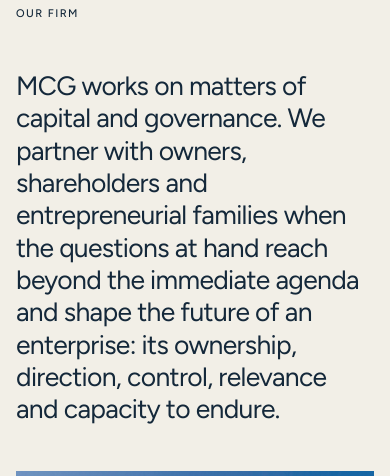
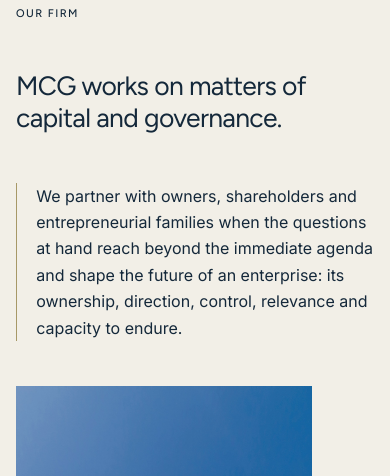
Before and after one commit to miheenko-i/mcg, a Next.js app: page / in a window 390 px wide. Shown: the part 770-1246 px from the top of the page. Built offline with nearby package versions, Linux system fonts and the light colour scheme.

Commit message:
Refine Our Firm editorial layout

```diff
--- a/app/globals.css
+++ b/app/globals.css
@@ -135,13 +135,14 @@
 .firm-story__copy { align-self: stretch; display: flex; flex-direction: column; justify-content: center; }
 .firm-story__paragraphs { display: grid; grid-template-columns: repeat(2, minmax(0, 1fr)); gap: clamp(2rem, 3.5vw, 4rem); }
 .firm-story__paragraphs p { max-width: 34rem; margin: 0; font-size: clamp(1rem, 1.1vw, 1.16rem); line-height: 1.68; }
-.firm-story--1 { grid-template-columns: minmax(0, 1.32fr) minmax(15rem, 0.42fr); min-height: 43rem; background: var(--paper); color: var(--navy); }
-.firm-story--1 .firm-story__media { grid-column: 2; width: min(100%, 24rem); height: min(46vh, 31rem); justify-self: end; }
-.firm-story--1 .firm-story__copy { grid-row: 1; grid-column: 1; }
-.firm-story--1 .eyebrow { margin-bottom: clamp(4rem, 7vw, 7.5rem); }
+.firm-story--1 { grid-template-columns: minmax(15rem, 0.5fr) minmax(0, 1.5fr); min-height: 46rem; background: var(--paper); color: var(--navy); }
+.firm-story--1 .firm-story__media { grid-column: 1; width: min(100%, 25rem); aspect-ratio: 9 / 16; height: auto; justify-self: start; }
+.firm-story--1 .firm-story__copy { grid-row: 1; grid-column: 2; }
+.firm-story--1 .eyebrow { margin-bottom: clamp(4rem, 6vw, 6.5rem); }
 .firm-story--1 .firm-story__media img { filter: saturate(0.72) contrast(1.04); }
-.firm-story--1 .firm-story__paragraphs { grid-template-columns: minmax(0, 1fr); }
-.firm-story--1 .firm-story__paragraphs p { max-width: 26em; font-family: 'Figtree', 'Helvetica Neue', Arial, sans-serif; font-size: clamp(1.65rem, 2.35vw, 2.7rem); letter-spacing: -0.025em; line-height: 1.2; }
+.firm-story--1 .firm-story__paragraphs { grid-template-columns: minmax(0, 1fr); gap: clamp(3rem, 5vw, 5.5rem); }
+.firm-story--1 .firm-story__paragraphs p:first-child { max-width: 19em; font-family: 'Figtree', 'Helvetica Neue', Arial, sans-serif; font-size: clamp(1.7rem, 2.25vw, 2.6rem); letter-spacing: -0.025em; line-height: 1.2; }
+.firm-story--1 .firm-story__paragraphs p:last-child { max-width: 35rem; margin-left: auto; padding-left: 1.7rem; border-left: 1px solid var(--gold); font-size: clamp(1rem, 1.08vw, 1.15rem); line-height: 1.72; }
 .firm-story--2 { grid-template-columns: minmax(20rem, 1.08fr) minmax(20rem, 0.72fr); min-height: 50rem; background: var(--navy); color: var(--white); }
 .firm-story--2 .firm-story__media { width: 100%; height: min(67vh, 44rem); justify-self: start; }
 .firm-story--2 .firm-story__copy { grid-column: 2; }
@@ -273,6 +274,7 @@
   .firm-story__copy, .firm-story--1 .firm-story__copy, .firm-story--2 .firm-story__copy { grid-row: auto; grid-column: auto; }
   .firm-story--1 .firm-story__copy { order: -1; }
   .firm-story--1 .eyebrow { margin-bottom: 3rem; }
+  .firm-story--1 .firm-story__paragraphs p:last-child { margin-left: 0; }
   .firm-story--2 .firm-story__paragraphs, .firm-story--3 .firm-story__paragraphs { grid-template-columns: 1fr; }
   .firm-story--2 .firm-story__paragraphs p:last-child { margin-left: 0; }
   .value-grid { grid-template-columns: 1fr; }
@@ -298,12 +300,13 @@
   .hero-bottom { margin-top: 2.2rem; }
   .hero-bottom p { max-width: 22rem; font-size: 0.94rem; line-height: 1.55; }
   .firm-story, .firm-story--2, .firm-story--3 { gap: 2.8rem; padding: 5.5rem 1rem; }
-  .firm-story--1 .firm-story__media { height: min(112vw, 34rem); }
+  .firm-story--1 .firm-story__media { width: min(76vw, 23rem); height: auto; min-height: 0; }
   .firm-story--2 .firm-story__media { height: min(76vw, 30rem); }
   .firm-story--3 .firm-story__media { height: min(62vw, 25rem); min-height: 17rem; }
   .firm-story__paragraphs { gap: 1.6rem; }
   .firm-story__paragraphs p { font-size: 1rem; line-height: 1.65; }
-  .firm-story--1 .firm-story__paragraphs p { font-size: clamp(1.55rem, 6.8vw, 2.25rem); line-height: 1.22; }
+  .firm-story--1 .firm-story__paragraphs p:first-child { font-size: clamp(1.55rem, 6.8vw, 2.25rem); line-height: 1.22; }
+  .firm-story--1 .firm-story__paragraphs p:last-child { padding-left: 1.2rem; font-size: 1rem; line-height: 1.65; }
   .firm-story--2 .firm-story__paragraphs p:first-child, .firm-story--3 .firm-story__paragraphs p:first-child { font-size: 1.32rem; line-height: 1.46; }
   .values { padding: 5.5rem 1rem; }
   .values h2 { margin-bottom: 4.5rem; font-size: clamp(2.7rem, 12vw, 4rem); }
--- a/app/page.tsx
+++ b/app/page.tsx
@@ -17,7 +17,10 @@
         title: 'Капитал и управление',
         image: '/media/firm-architecture.jpg',
         alt: 'Современная архитектура из синего стекла и золотистого металла',
-        paragraphs: ['MCG занимается вопросами капитала и корпоративного управления. Мы работаем с собственниками, акционерами и предпринимательскими семьями, когда стоящие перед ними вопросы выходят за рамки текущей повестки и определяют будущее бизнеса: его структуру собственности, направление развития, контроль, актуальность и способность сохранять устойчивость.'],
+        paragraphs: [
+          'MCG занимается вопросами капитала и корпоративного управления.',
+          'Мы работаем с собственниками, акционерами и предпринимательскими семьями, когда стоящие перед ними вопросы выходят за рамки текущей повестки и определяют будущее бизнеса: его структуру собственности, направление развития, контроль, актуальность и способность сохранять устойчивость.',
+        ],
       },
       {
         title: 'Вопросы без стандартной формы',
@@ -63,7 +66,10 @@
         title: 'Capital and governance',
         image: '/media/firm-architecture.jpg',
         alt: 'Modern blue glass and gold metal architecture',
-        paragraphs: ['MCG works on matters of capital and governance. We partner with owners, shareholders and entrepreneurial families when the questions at hand reach beyond the immediate agenda and shape the future of an enterprise: its ownership, direction, control, relevance and capacity to endure.'],
+        paragraphs: [
+          'MCG works on matters of capital and governance.',
+          'We partner with owners, shareholders and entrepreneurial families when the questions at hand reach beyond the immediate agenda and shape the future of an enterprise: its ownership, direction, control, relevance and capacity to endure.',
+        ],
       },
       {
         title: 'Questions without a standard form',
```
